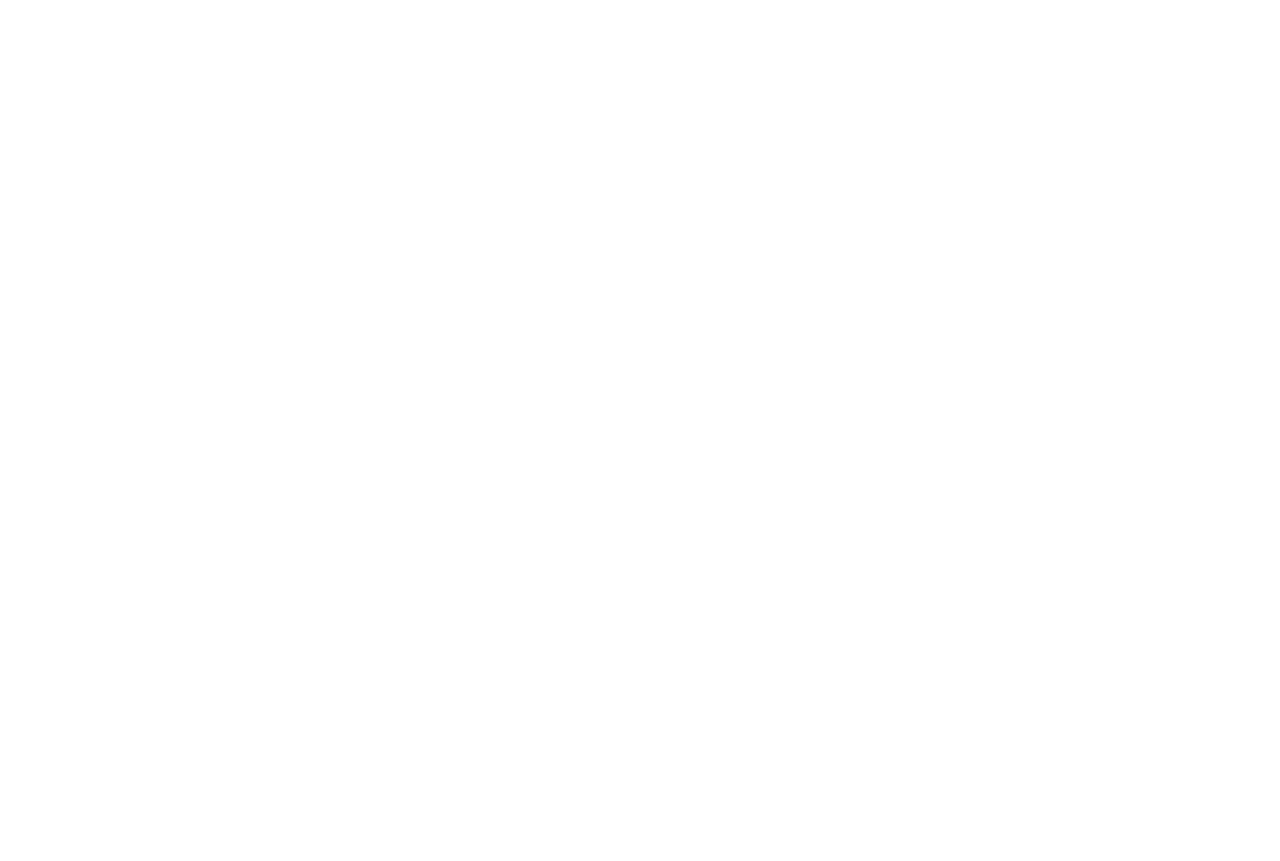
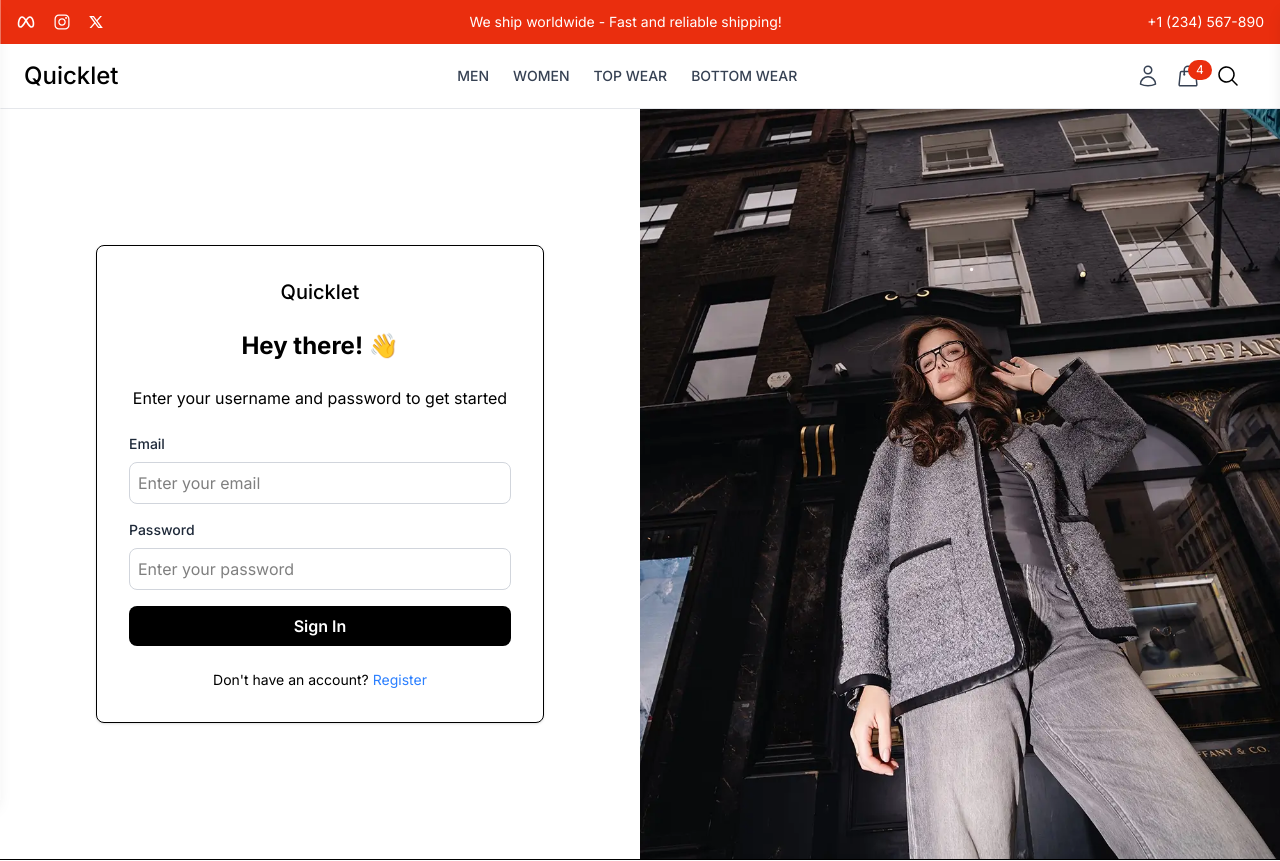
Before and after one commit to SC1709/QuickLet, a React (Vite) app in the folder frontend/: page /login in a window 1280 px wide. Before the commit this address had no page. Shown: the top 861 px of the page. Before the commit the page ends 800 px from the top, so only its background shows below. Built offline with nearby package versions, Linux system fonts and the light colour scheme.

Commit message:
added login page

```diff
--- a/frontend/src/App.jsx
+++ b/frontend/src/App.jsx
@@ -4,6 +4,7 @@ import { BrowserRouter, Route, Routes } from "react-router-dom";
 import UserLayout from "./components/Layout/UserLayout";
 import Home from "./pages/Home";
 import { Toaster } from "sonner";
+import Login from "./pages/Login";
 
 const App = () => {
   return (
@@ -12,6 +13,7 @@ const App = () => {
       <Routes>
         <Route path="/" element={<UserLayout />}>
           <Route index element={<Home />} />
+          <Route path="/login" element={<Login />} />
         </Route>
         <Route>{/* admin route */}</Route>
       </Routes>
--- /dev/null
+++ b/frontend/src/pages/Login.jsx
@@ -0,0 +1,71 @@
+import React, { useState } from "react";
+import { Link } from "react-router-dom";
+import login from "../assets/login.webp"
+
+const Login = () => {
+  const [email, setEmail] = useState("");
+  const [password, setPassword] = useState("");
+  return (
+    <div className="flex">
+      <div className="w-full md:w-1/2 flex flex-col justify-center items-center p-8 md:p-12">
+        <form className="w-full max-w-md bg-white p-8 rounded-lg border shadow-sm">
+          <div className="flex justify-center mb-6">
+            <h2 className="text-xl font-medium">Quicklet</h2>
+          </div>
+          <h2 className="text-2xl font-bold text-center mb-6">Hey there! 👋</h2>
+          <p className="text-center mb-6">
+            Enter your username and password to get started
+          </p>
+          <div className="mb-4">
+            <label className="block text-sm text-gray-800 font-medium mb-2">
+              Email
+            </label>
+            <input
+              type="email"
+              value={email}
+              onChange={(e) => setEmail(e.target.value)}
+              placeholder="Enter your email"
+              className="w-full p-2 border border-gray-300 rounded-lg"
+            />
+          </div>
+          <div className="mb-4">
+            <label className="block text-sm text-gray-800 font-medium mb-2">
+              Password
+            </label>
+            <input
+              type="password"
+              value={password}
+              onChange={(e) => setPassword(e.target.value)}
+              placeholder="Enter your password"
+              className="w-full p-2 border border-gray-300 rounded-lg"
+            />
+          </div>
+            <button
+              type="submit"
+              className="w-full bg-black text-white p-2 rounded-lg font-semibold
+               hover:bg-gray-800 transition cursor-pointer"
+            >
+              Sign In
+            </button>
+            <p className="text-center mt-6 text-sm">
+              Don't have an account?{" "}
+              <Link to="/register" className="text-blue-500 hover:underline">
+                Register
+              </Link>
+            </p>
+        </form>
+      </div>
+      <div className="hidden md:block w-1/2 bg-gray-800">
+        <div className="h-full flex flex-col justify-center items-center">
+          <img
+            src={login}
+            alt="login to account"
+            className="w-full h-[750px] object-cover"
+          />
+        </div>
+      </div>
+    </div>
+  );
+};
+
+export default Login;
```
